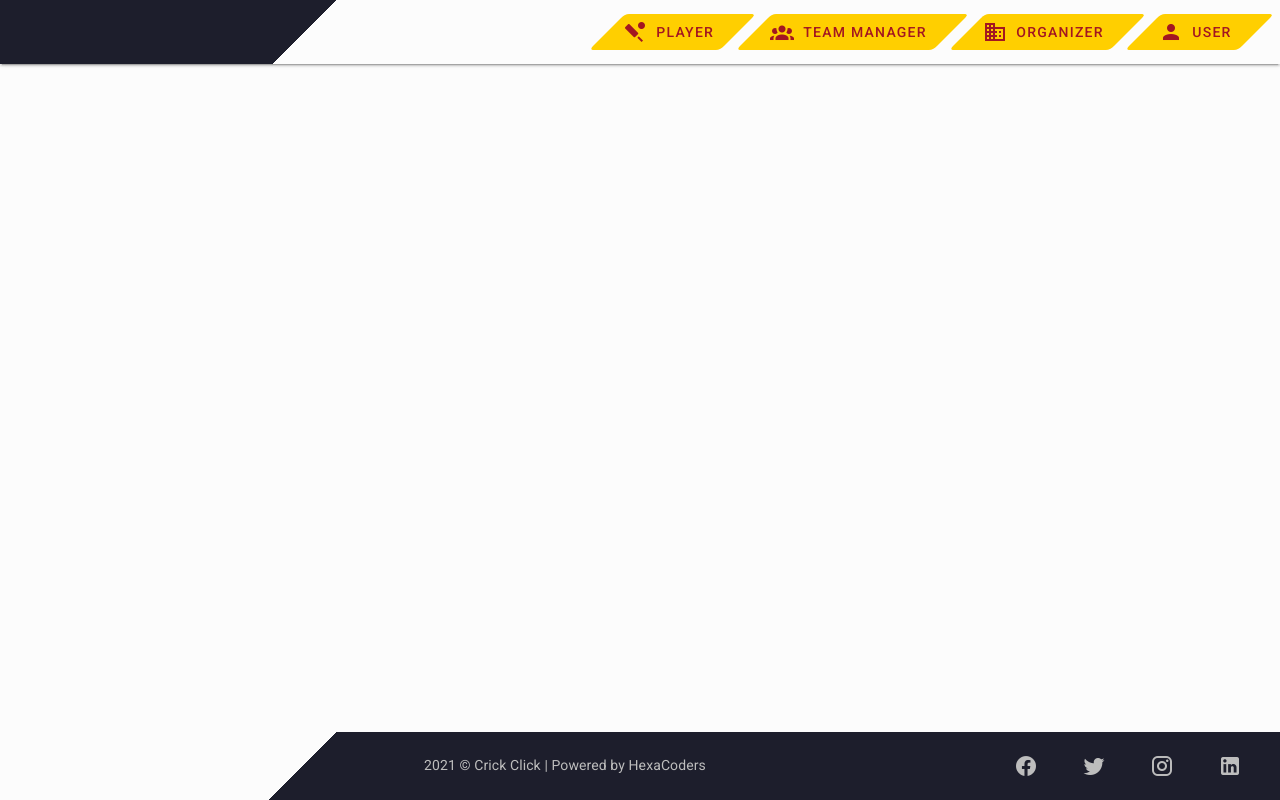
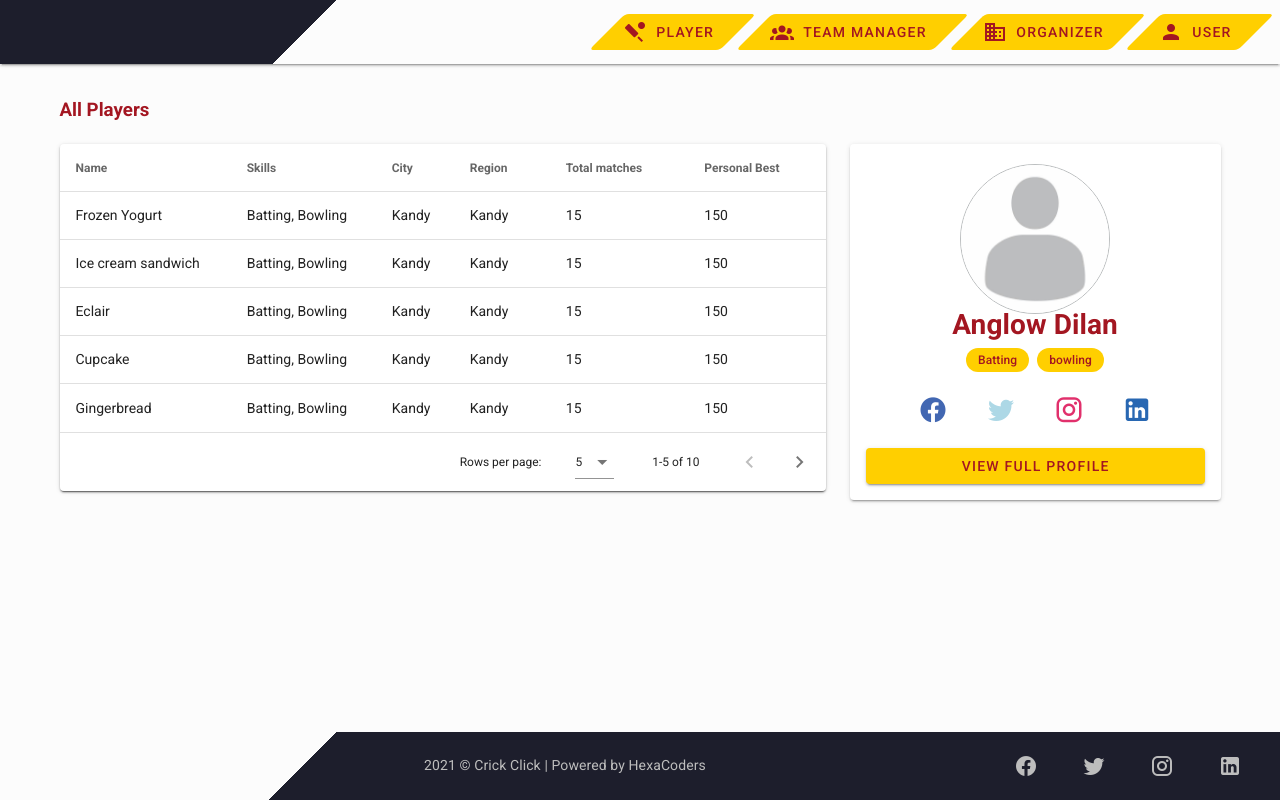
Before and after one commit to vikumDheemantha/crick-click, a Vue app in the folder frontend/: page /players in a window 1280 px wide. Built offline with nearby package versions, Linux system fonts and the light colour scheme.

Commit message:
player list

```diff
--- a/frontend/src/components/common/ProfilePicDisplay.vue
+++ b/frontend/src/components/common/ProfilePicDisplay.vue
@@ -8,7 +8,7 @@
       v-for="(skill, i) in skills"
       :key="i"
       color="secondary"
-      class="primary--text mx-1 font-weight-medium"
+      class="primary--text mx-1 mt-3 font-weight-medium"
       small
     >
       {{ skill }}
--- /dev/null
+++ b/frontend/src/components/common/SocialMediaInline.vue
@@ -0,0 +1,25 @@
+<template>
+  <div class="text-center py-5">
+    <v-btn
+      v-for="item in items"
+      :key="item.icon"
+      class="mx-4 text--lighten-1 text-center"
+      :style="{ color: item.color }"
+      icon
+    >
+      <v-icon size="30px">
+        {{ item.icon }}
+      </v-icon>
+    </v-btn>
+  </div>
+</template>
+
+<script>
+export default {
+  props: {
+    items: Array,
+  },
+};
+</script>
+
+<style></style>
--- a/frontend/src/components/layout/AppBar.vue
+++ b/frontend/src/components/layout/AppBar.vue
@@ -42,7 +42,7 @@
         <v-list-item to="/player/my-profile">
           <v-list-item-title>My Profile</v-list-item-title>
         </v-list-item>
-        <v-list-item>
+        <v-list-item to="/players">
           <v-list-item-title>View Players</v-list-item-title>
         </v-list-item>
       </v-list>
--- /dev/null
+++ b/frontend/src/components/playerList/PlayerProfileCard.vue
@@ -0,0 +1,42 @@
+<template>
+  <v-card class="">
+    <v-card-text>
+      <profile-pic-display
+        :name="name"
+        :skills="skills"
+        :image-size="150"
+        class="mt-1"
+      />
+      <social-media-inline :items="socialMediaItems" />
+      <v-btn
+        block
+        to="/player/my-profile"
+        color="secondary"
+        class="primary--text"
+        >View Full Profile</v-btn
+      >
+    </v-card-text>
+  </v-card>
+</template>
+
+<script>
+import ProfilePicDisplay from "../common/ProfilePicDisplay.vue";
+import SocialMediaInline from "../common/SocialMediaInline.vue";
+export default {
+  components: { ProfilePicDisplay, SocialMediaInline },
+  data() {
+    return {
+      name: "Anglow Dilan",
+      skills: ["Batting", "bowling"],
+      socialMediaItems: [
+        { id: 1, icon: "mdi-facebook", color: "#4267B2" },
+        { id: 2, icon: "mdi-twitter", color: "lightblue" },
+        { id: 3, icon: "mdi-instagram", color: "#E1306C" },
+        { id: 4, icon: "mdi-linkedin", color: "#2867B2" },
+      ],
+    };
+  },
+};
+</script>
+
+<style></style>
--- /dev/null
+++ b/frontend/src/components/playerList/PlayerTable.vue
@@ -0,0 +1,116 @@
+<template>
+  <v-card>
+    <v-data-table
+      :headers="headers"
+      :items="players"
+      :items-per-page="5"
+      class="elevation-1"
+    ></v-data-table>
+  </v-card>
+</template>
+
+<script>
+export default {
+  data() {
+    return {
+      headers: [
+        {
+          text: "Name",
+          align: "start",
+          sortable: false,
+          value: "name",
+        },
+        { text: "Skills", value: "skills" },
+        { text: "City", value: "city" },
+        { text: "Region", value: "region" },
+        { text: "Total matches", value: "matchesPlayed" },
+        { text: "Personal Best", value: "personalBest" },
+      ],
+      players: [
+        {
+          name: "Frozen Yogurt",
+          skills: ["Batting, Bowling"],
+          city: "Kandy",
+          region: "Kandy",
+          matchesPlayed: 15,
+          personalBest: 150,
+        },
+        {
+          name: "Ice cream sandwich",
+          skills: ["Batting, Bowling"],
+          city: "Kandy",
+          region: "Kandy",
+          matchesPlayed: 15,
+          personalBest: 150,
+        },
+        {
+          name: "Eclair",
+          skills: ["Batting, Bowling"],
+          city: "Kandy",
+          region: "Kandy",
+          matchesPlayed: 15,
+          personalBest: 150,
+        },
+        {
+          name: "Cupcake",
+          skills: ["Batting, Bowling"],
+          city: "Kandy",
+          region: "Kandy",
+          matchesPlayed: 15,
+          personalBest: 150,
+        },
+        {
+          name: "Gingerbread",
+          skills: ["Batting, Bowling"],
+          city: "Kandy",
+          region: "Kandy",
+          matchesPlayed: 15,
+          personalBest: 150,
+        },
+        {
+          name: "Jelly bean",
+          skills: ["Batting, Bowling"],
+          city: "Kandy",
+          region: "Kandy",
+          matchesPlayed: 15,
+          personalBest: 150,
+        },
+        {
+          name: "Lollipop",
+          skills: ["Batting, Bowling"],
+          city: "Kandy",
+          region: "Kandy",
+          matchesPlayed: 15,
+          personalBest: 150,
+        },
+        {
+          name: "Honeycomb",
+          skills: ["Batting, Bowling"],
+          city: "Kandy",
+          region: "Kandy",
+          matchesPlayed: 15,
+          personalBest: 150,
+        },
+        {
+          name: "Donut",
+          skills: ["Batting, Bowling"],
+          city: "Kandy",
+          region: "Kandy",
+          matchesPlayed: 15,
+          personalBest: 150,
+        },
+        {
+          name: "KitKat",
+          skills: ["Batting, Bowling"],
+          city: "Kandy",
+          region: "Kandy",
+          matchesPlayed: 15,
+          personalBest: 150,
+        },
+      ],
+    };
+  },
+};
+</script>
+
+<style></style>
--- a/frontend/src/router/index.js
+++ b/frontend/src/router/index.js
@@ -56,9 +56,9 @@ const routes = [
     component: () => import("../views/PlayerProfileView.vue"),
   },
   {
-    path: "/player/search",
-    name: "player-search",
-    component: () => import("../views/PlayerProfileView.vue"),
+    path: "/players",
+    name: "player-list",
+    component: () => import("../views/PlayerList.vue"),
   },
   {
     path: "/organizer-profile",
--- /dev/null
+++ b/frontend/src/views/PlayerList.vue
@@ -0,0 +1,25 @@
+<template>
+  <v-container>
+    <h3 class="primary--text my-5">All Players</h3>
+    <!-- <v-row> filter content for later </v-row> -->
+    <v-row>
+      <v-col cols="12" md="8">
+        <player-table />
+      </v-col>
+      <v-col cols="12" md="4">
+        <player-profile-card />
+      </v-col>
+      <v-col></v-col>
+    </v-row>
+  </v-container>
+</template>
+
+<script>
+import PlayerProfileCard from "../components/playerList/PlayerProfileCard.vue";
+import PlayerTable from "../components/playerList/PlayerTable.vue";
+export default {
+  components: { PlayerTable, PlayerProfileCard },
+};
+</script>
+
+<style></style>
```
